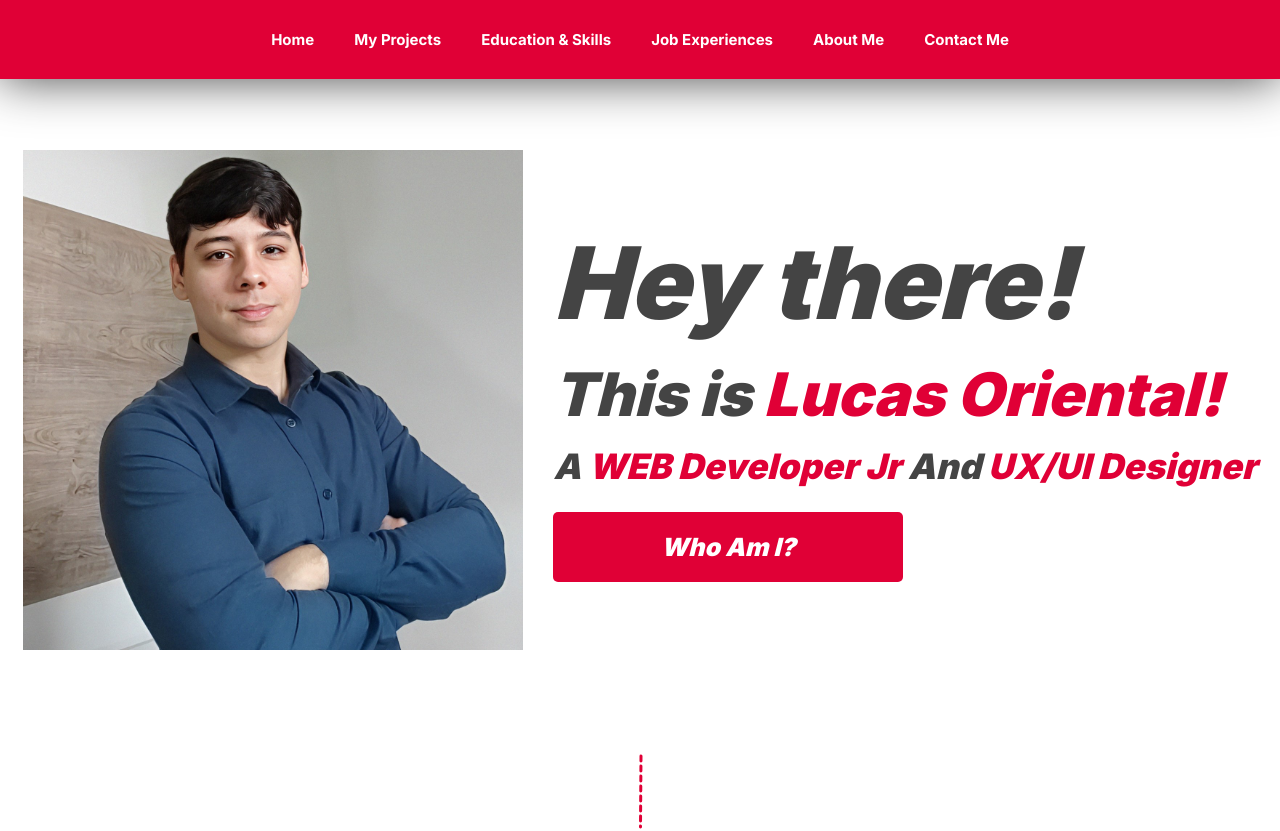
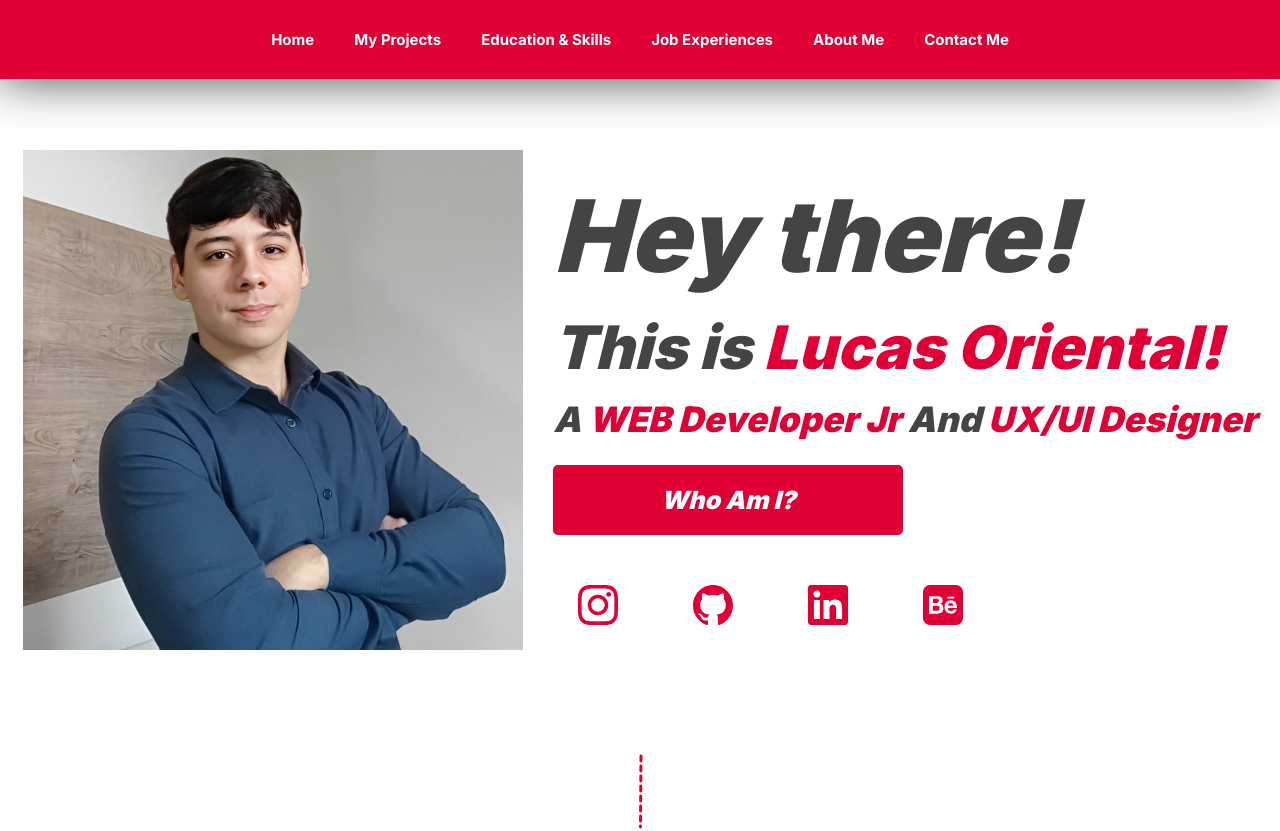
Before and after one commit to lucasoriental2/lucasoriental, a React (Vite) app: page / in a window 1280 px wide. Shown: the top 831 px of the page. Built offline with nearby package versions, Linux system fonts and the light colour scheme; data requests are answered from the project's data file.

Commit message:
SCRUM-7
Implementing the tooltip and social media icons on the Home screen!
GitHub, Instagram, Behance and LinkedIn were the ones it's being displayed there.
All the href are working fine!

```diff
--- a/src/App.scss
+++ b/src/App.scss
@@ -330,6 +330,24 @@
     font-style: italic;
     color: var(--DarkGray);
   }
+}
+
+.home-social-medias{
+  margin-top: 50px;
+  padding-left: 25px;
+  display: flex;
+  justify-content: flex-start;
+  gap: 75px;
+
+  @media (max-width: 1000px) {
+    margin-top: 25px;
+    gap: 25px;
+    padding-left: 0px;
+  }
+}
+
+.home-social-medias-a{
+  cursor: pointer;
 }
 
 .home-main-container-2 {
--- a/src/components/sections/home-page/home.jsx
+++ b/src/components/sections/home-page/home.jsx
@@ -1,6 +1,12 @@
 import React from "react";
 import MouseSrollSvg from "../../../assets/light_theme/mouse_arrow_down";
 import main_picture from "../../../assets/pictures/profile_photo_1.jpg";
+import InstagramSVG from "../../../assets/light_theme/Instagram"
+import GitHubSVG from "../../../assets/light_theme/GitHub"
+import LinkedInSVG from "../../../assets/light_theme/LinkedIn"
+import BehanceSVG from "../../../assets/light_theme/Behance"
+
+import { Tooltip } from 'react-tooltip';
 
 import { Link } from "react-scroll";
 
@@ -45,21 +51,58 @@ const MainPage = () => {
             >
               <button id="home-button">Who Am I?</button>
             </Link>
+            <div className="home-social-medias">
+              <a
+                place="top"
+                data-tooltip-id="my-tooltip-instagram"
+                data-tooltip-content="My Instagram"
+                href="https://instagram.com/lucasorientaldev"
+                target="_blank"
+                className="home-social-medias-a"
+              >
+                <Tooltip id="my-tooltip-instagram" />
+                <InstagramSVG width={40} height={40} color={"#E00036"} />
+              </a>
+              <a
+                place="top"
+                data-tooltip-id="my-tooltip-GitHub"
+                data-tooltip-content="My GitHub"
+                href="https://github.com/lucasoriental"
+                target="_blank"
+                className="home-social-medias-a"
+              >
+                <Tooltip id="my-tooltip-GitHub" />
+                <GitHubSVG width={40} height={40} color={"#E00036"} />
+              </a>
+              <a
+                place="top"
+                data-tooltip-id="my-tooltip-LinkedIn"
+                data-tooltip-content="My LinkedIn"
+                href="https://linkedin.com/in/lucas-oriental-dos-santos"
+                target="_blank"
+                className="home-social-medias-a"
+              >
+                <Tooltip id="my-tooltip-LinkedIn" />
+                <LinkedInSVG width={40} height={40} color={"#E00036"} />
+              </a>
+              <a
+                place="top"
+                data-tooltip-id="my-tooltip-Behance"
+                data-tooltip-content="My Behance"
+                href="https://behance.net/lucasoriental"
+                target="_blank"
+                className="home-social-medias-a"
+              >
+                <Tooltip id="my-tooltip-Behance" />
+                <BehanceSVG width={40} height={40} color={"#E00036"} />
+              </a>
+            </div>
           </div>
         </div>
       </div>
-      <Link
-        activeClass="active"
-        to="home-my-projects-container"
-        spy={true}
-        smooth={true}
-        offset={-headerHeight}
-        duration={1000}
-      >
-        <div className="home-main-container-2">
-          <MouseSrollSvg />
-        </div>
-      </Link>
+      <div className="home-main-container-2">
+        <MouseSrollSvg />
+      </div>
     </div>
   );
 };
```
